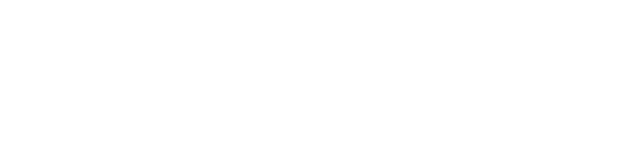
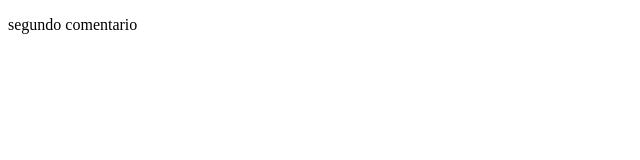
Before and after one commit to Chofs97/ClaseUAM, a plain HTML site: page prueba300.html in a window 1280 px wide. Shown: the whole page, without its empty margins (0-640 px from the left). Drawn offline with Linux system fonts and the light colour scheme.

Commit message:
segundo comentario

```diff
--- a/prueba300.html
+++ b/prueba300.html
@@ -6,6 +6,6 @@
     <title>Document</title>
 </head>
 <body>
-
+    <p>segundo comentario</p>
 </body>
 </html>
```
